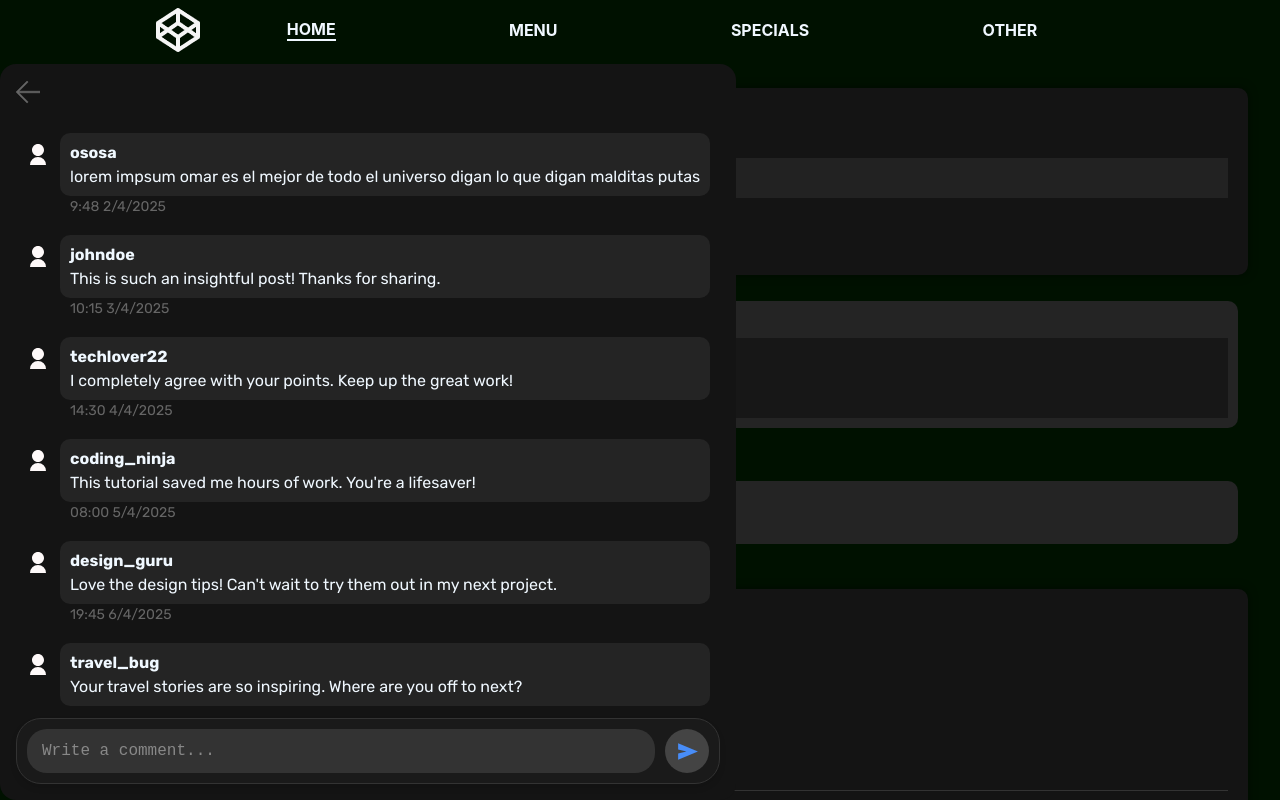
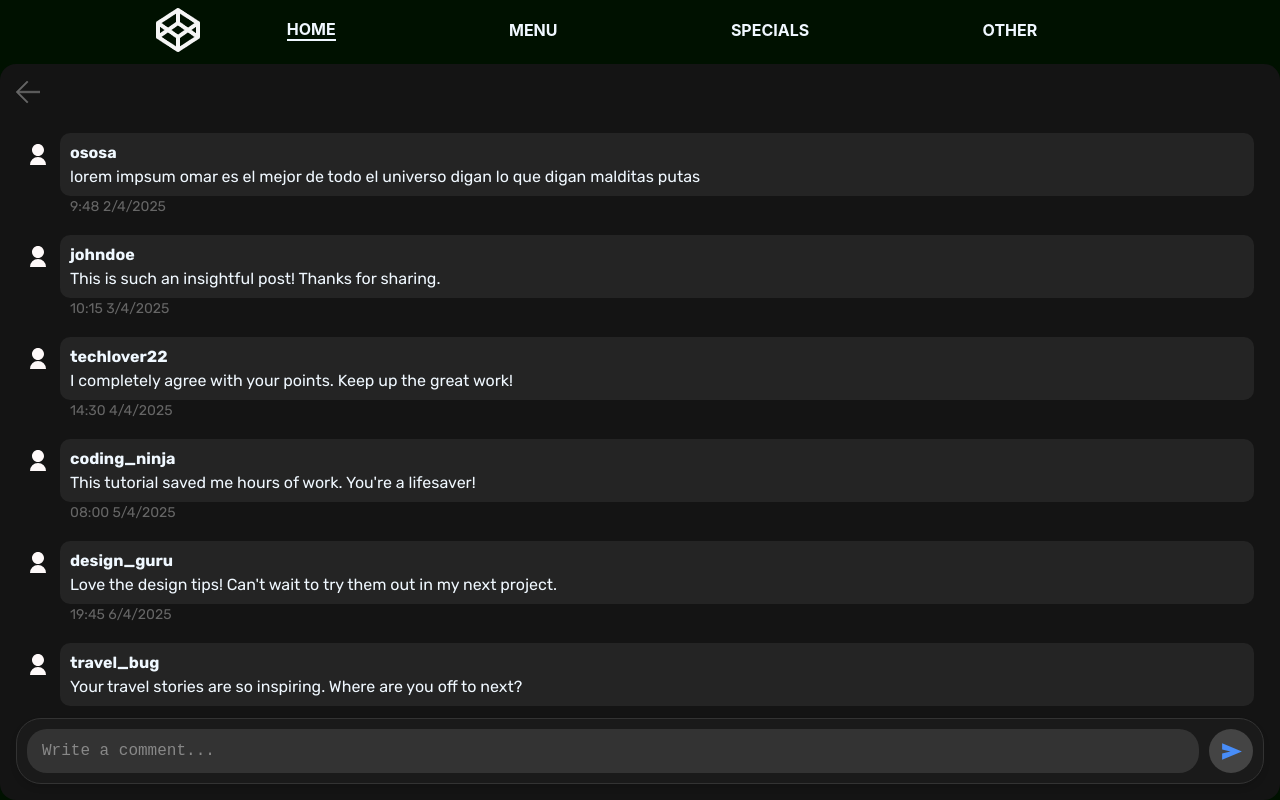
Before and after one commit to SirZosa/Social-app, a React (Vite) app: page / in a window 1280 px wide. Shown: the top 800 px of the page. Built offline with nearby package versions, Linux system fonts and the light colour scheme.

Commit message:
Added slide in and out animation for comment section

```diff
--- a/src/App.css
+++ b/src/App.css
@@ -16,3 +16,7 @@ body{
   display: flex;
   flex-direction: column;
 }
+
+.body-no-scroll {
+  overflow: hidden;
+}
--- a/src/components/comment-section/comment-section.css
+++ b/src/components/comment-section/comment-section.css
@@ -1,14 +1,26 @@
 .comment-section {
-    position: absolute;
+    position: fixed;
     top: 4rem;
     left: 0;
+    right: 0; /* Ensure it spans the full width */
+    bottom: 0;
     z-index: 9;
     display: flex;
     flex-direction: column;
-    height: calc(100vh - 4rem); /* Full height minus 4rem for the navbar */
     padding: 1rem;
     background-color: #141414;
     border-radius: 1rem;
+    overflow: hidden;
+    box-sizing: border-box;
+
+    /* Initial position: off-screen at the bottom */
+    transform: translateY(100%);
+    /* Smooth transition for sliding */
+    transition: transform 0.3s ease;
+}
+
+.comment-section.mounted {
+    transform: translateY(0); /* Slide into view */
 }
 
 .comments-close-btn {
--- a/src/components/comment-section/comment-section.tsx
+++ b/src/components/comment-section/comment-section.tsx
@@ -1,3 +1,4 @@
+import { useState, useEffect } from "react";
 import WriteComment from "../write-comment/write-comment";
 import userPic from '../../assets/user.svg'
 import back from '../../assets/back.svg'
@@ -5,12 +6,27 @@ import Comment from "../comment/comment";
 import './comment-section.css'
 type CommentSectionProps = {
     postId?: string;
+    closeComments: ()=>void;
 }
-export default function CommentSection({postId}: CommentSectionProps){
+export default function CommentSection({postId, closeComments}: CommentSectionProps){
+    const [mounted, setMounted] = useState(false);
+    useEffect(() => {
+        setMounted(true);
+        document.body.classList.add('body-no-scroll');
 
+        // Cleanup: Remove the class when the component unmounts
+        return () => {
+          document.body.classList.remove('body-no-scroll');
+        };
+      }, [])
+
+      function handleClick(){
+        setMounted(false)
+        setTimeout(() => closeComments(), 300)
+      }
     return(
-        <section className="comment-section">
-            <button className="comments-close-btn">
+        <section className={`comment-section ${mounted ? 'mounted' : ''}`}>
+            <button className="comments-close-btn" onClick={handleClick}>
                 <img src={back} alt="back button" className="close-btn-img" />
             </button>
             <div className="comments">
--- a/src/components/post/post.tsx
+++ b/src/components/post/post.tsx
@@ -1,4 +1,6 @@
 import './post.css';
+import { useState } from 'react';
+import CommentSection from '../comment-section/comment-section.tsx';
 import LottiePlayer from '../lottie-player/lottie-player.tsx';
 import heart from '../../assets/heart.json';
 import save from '../../assets/save.json';
@@ -12,6 +14,7 @@ type PostProps = {
     commemtsNumber?: number;
 }
 export default function Post({imgSrc="", username, content, date, likes=0, commemtsNumber=0}: PostProps){
+    const [openComments, setOpenComments] = useState(false)
     return(
         <article className="post">
             <header className="post-header">
@@ -27,11 +30,12 @@ export default function Post({imgSrc="", username, content, date, likes=0, comme
                 </div>
                 <div className="comments-icon">
                     <span className='num-of-comments'>{commemtsNumber}</span>
-                    <LottiePlayer animationDataSrc={comment} startFrame={26} endFrame={0} isActive={false} width={40} height={40} autoplay={true} loop={true}/>
+                    <LottiePlayer animationDataSrc={comment} startFrame={26} endFrame={0} isActive={false} width={40} height={40} autoplay={true} loop={true} onClick={() => setOpenComments(true)}/>
                 </div>
                 <LottiePlayer animationDataSrc={save} startFrame={1} endFrame={0} isActive={false} width={30} height={30}/>
             </div>
             <div className="line"></div>
+            {openComments && (<CommentSection closeComments={() => setOpenComments(false)} />)}
         </article>
     )
 }
```
